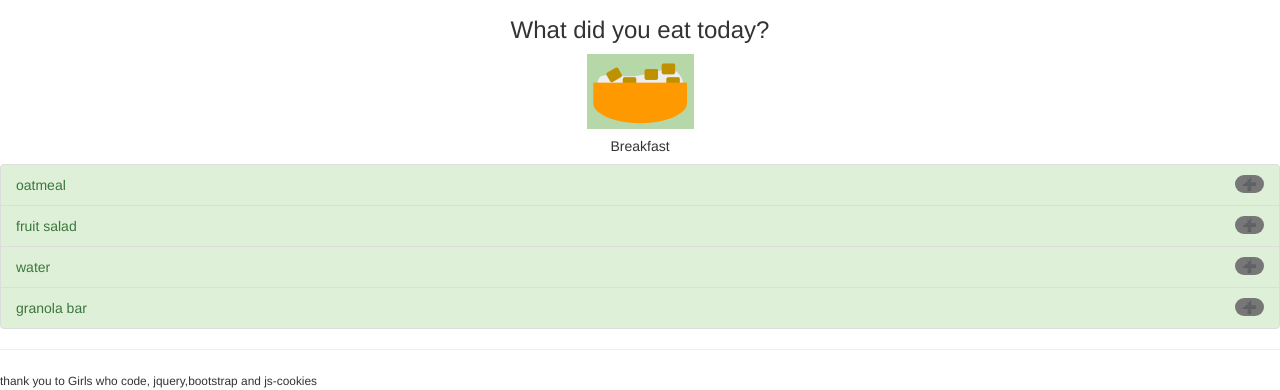
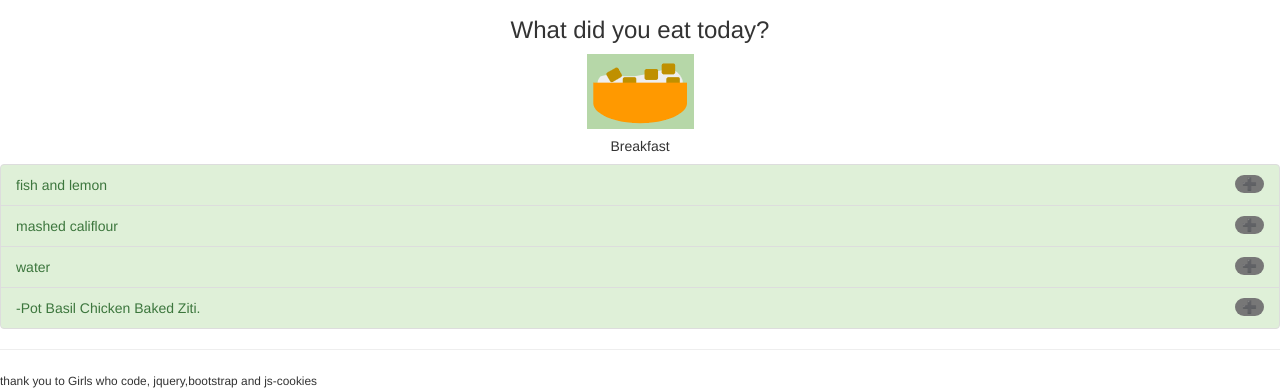
Before and after one commit to coral-code/nutrigold, a plain HTML site: page dinner.html in a window 1280 px wide. Shown: the part 449-839 px from the top of the page. Drawn offline with nearby package versions, Linux system fonts and the light colour scheme.

Commit message:
Add files via upload

```diff
--- a/dinner.html
+++ b/dinner.html
@@ -43,12 +43,12 @@ What did you eat today?
 
   <a id="apple" class="list-group-item list-group-item-success">
     <span class="badge badge-success">➕</span>
-    oatmeal
+    fish and lemon
   </a>
   <!-- second thingy -->
   <a id="bananas" class="list-group-item list-group-item-success">
     <span class="badge badge-success">➕</span>
-    fruit salad
+    mashed califlour
   </a>
   <a id="bananas" class="list-group-item list-group-item-success">
     <span class="badge badge-success">➕</span>
@@ -56,7 +56,7 @@ What did you eat today?
   </a>
   <a id="apple" class="list-group-item list-group-item-success">
     <span class="badge badge-success">➕</span>
-    granola bar
+  -Pot Basil Chicken Baked Ziti.
   </a>
 </ul>
 
```
Also changed, not shown: lunch.html (+1 -1 lines), bghow.png (added), bowl.png (added), redeem.png (added).
